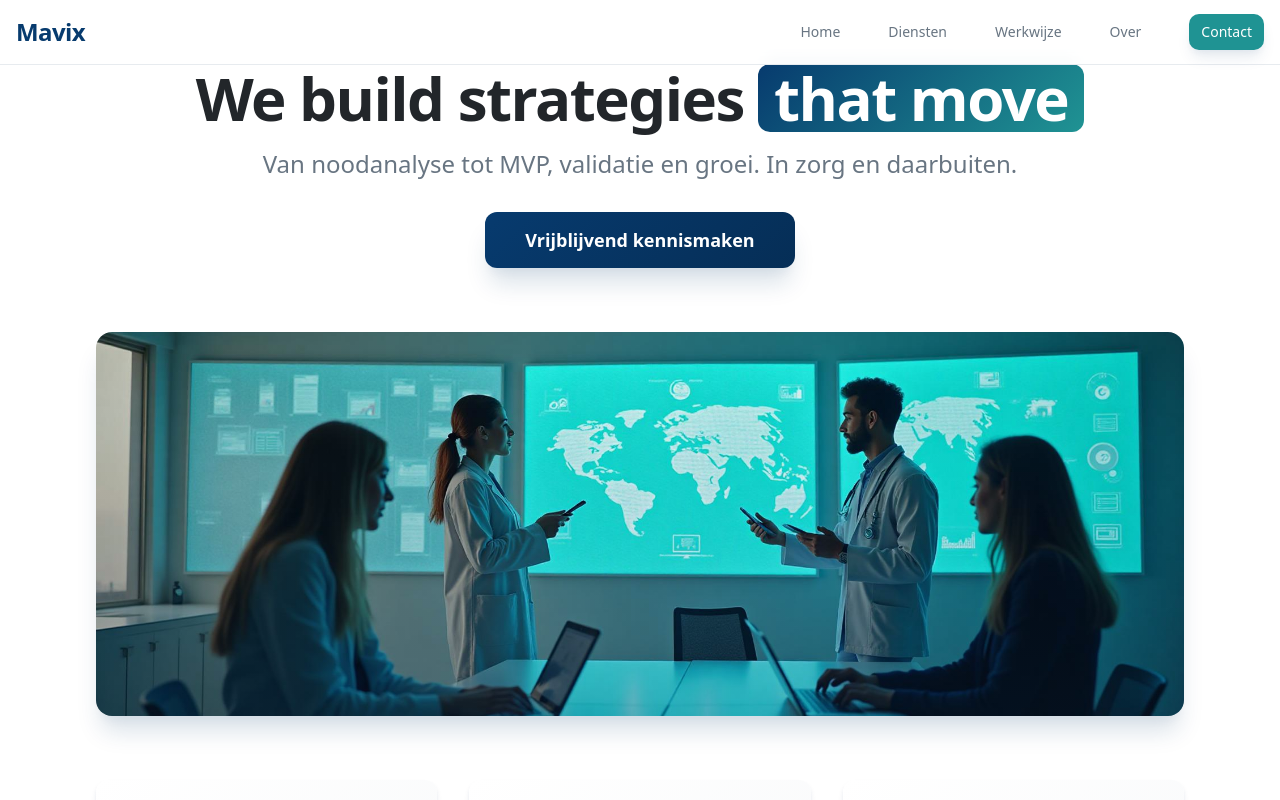
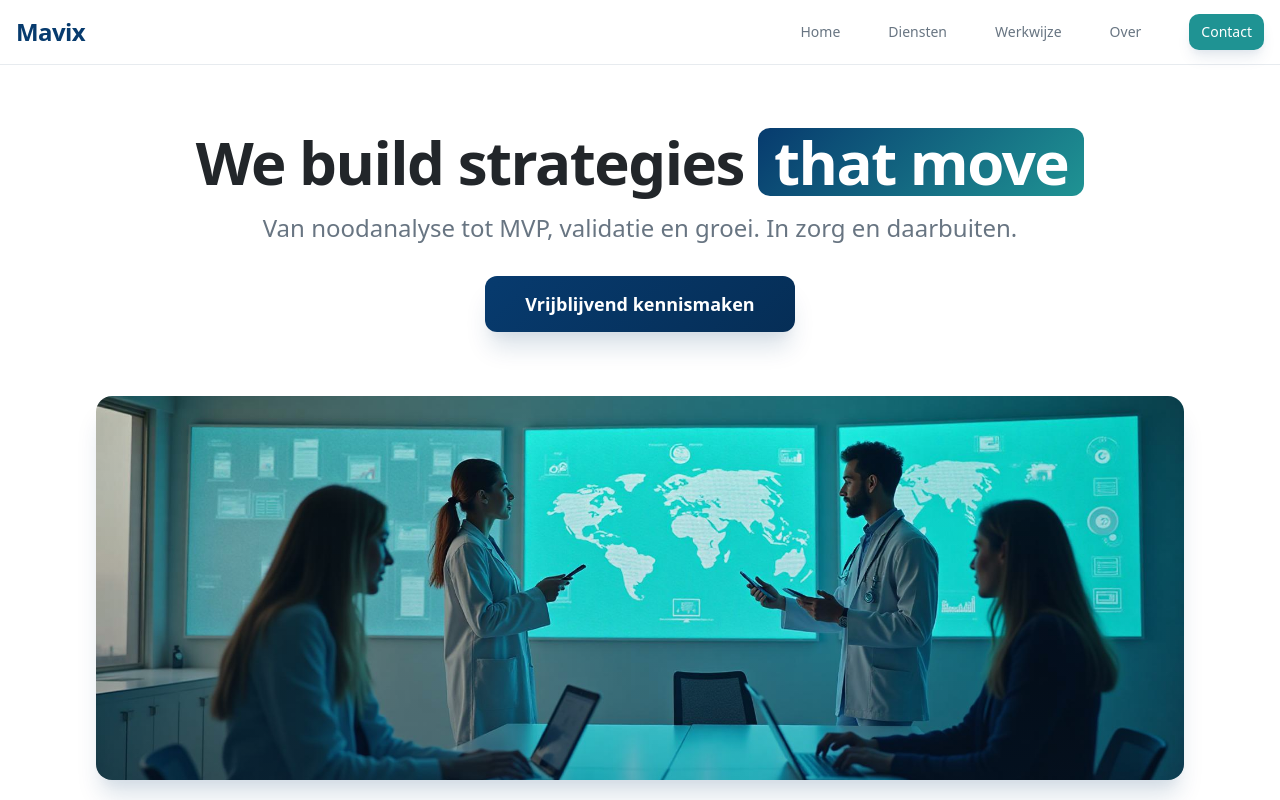
Before and after one commit to crazyheinz/mavix, a React (Vite) app: page / in a window 1280 px wide. Shown: the top 800 px of the page. Built offline with nearby package versions, Linux system fonts and the light colour scheme; the HTML template or start-up script is replaced by a standard one.

Commit message:
Adjust hero text position

```diff
--- a/src/components/Hero.tsx
+++ b/src/components/Hero.tsx
@@ -11,7 +11,7 @@ const Hero = () => {
   };
 
   return (
-    <section id="home" className="pt-16 pb-20 px-4">
+    <section id="home" className="pt-32 pb-20 px-4">
       <div className="container mx-auto max-w-6xl">
         {/* Hero Content */}
         <div className="text-center space-y-8 mb-16">
```
